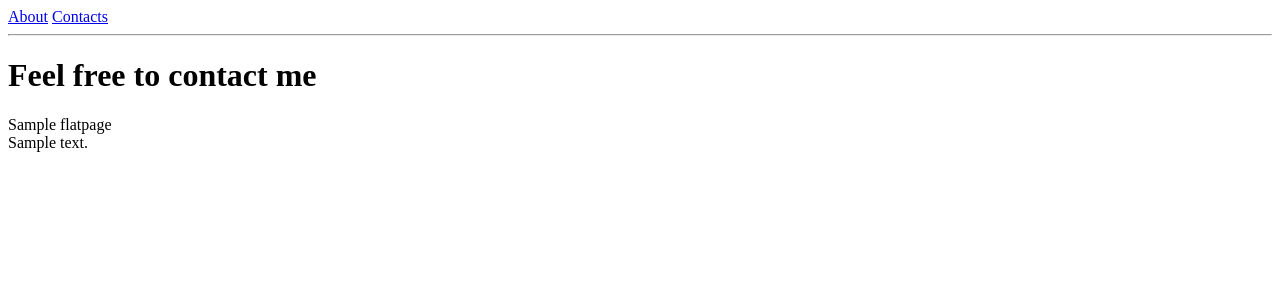
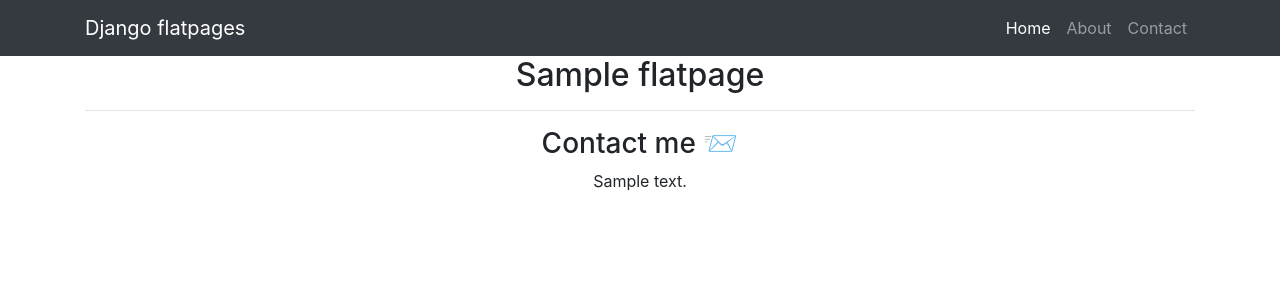
Before and after one commit to alibek-git/django-project, a Django app: template tutorial/templates/flatpages/contacts.html in a window 1280 px wide. Shown: the top 300 px of the page. Run offline with Django 4.2, Linux system fonts and the light colour scheme; the template is opened without the code that fills it: most values are stand-ins (such as "Sample title", 1, 10 or a date in 2020); data that the repository does not hold is empty; some libraries are stand-ins or nearby versions.

Commit message:
Update templates to align with bootstrap

```diff
--- a/tutorial/project/settings.py
+++ b/tutorial/project/settings.py
@@ -121,6 +121,10 @@ USE_TZ = True
 
 STATIC_URL = "static/"
 
+STATICFILES_DIRS = [
+    BASE_DIR / "static"
+]
+
 # Default primary key field type
 # https://docs.djangoproject.com/en/4.1/ref/settings/#default-auto-field
 
--- a/tutorial/templates/flatpages/contacts.html
+++ b/tutorial/templates/flatpages/contacts.html
@@ -1,9 +1,12 @@
 {% extends 'flatpages/default.html' %}
 
-{% block title %} TITLE 2 {%  endblock title %}
+{% block title %}
+{{ flatpage.title }}
+{% endblock title %}
 
 {% block content %}
-<h1>Feel free to contact me</h1>
-{{flatpage.title}}<br>
-{{flatpage.content}}
+    <h2>{{ flatpage.title }}</h2>
+    <hr>
+    <h3>Contact me 📨</h3>
+{{ flatpage.content }}
 {% endblock content %}
--- a/tutorial/templates/flatpages/default.html
+++ b/tutorial/templates/flatpages/default.html
@@ -1,13 +1,64 @@
+{% load static %}
+
+<!DOCTYPE html>
 <html lang="en">
+
 <head>
-	<meta charset="UTF-8">
-	<meta name="viewport" content="width=device-width, initial-scale=1.0">
-	<title>{% block title %} {% endblock title %}</title>
+
+  <meta charset="utf-8">
+  <meta name="viewport" content="width=device-width, initial-scale=1, shrink-to-fit=no">
+  <meta name="description" content="">
+  <meta name="author" content="">
+
+  <title>Django flatpages — {% block title %} {% endblock title %}</title>
+
+  <!-- Bootstrap core CSS -->
+  <link href="{% static 'vendor/bootstrap/css/bootstrap.min.css' %}" rel="stylesheet">
+
 </head>
+
 <body>
-	<a href="/about">About</a>
-	<a href="/contacts">Contacts</a>
-	<hr>
-	{% block content %}
-	{% endblock content %}
+
+  <!-- Navigation -->
+  <nav class="navbar navbar-expand-lg navbar-dark bg-dark static-top">
+    <div class="container">
+      <a class="navbar-brand" href="#">Django flatpages</a>
+      <button class="navbar-toggler" type="button" data-toggle="collapse" data-target="#navbarResponsive" aria-controls="navbarResponsive" aria-expanded="false" aria-label="Toggle navigation">
+        <span class="navbar-toggler-icon"></span>
+      </button>
+      <div class="collapse navbar-collapse" id="navbarResponsive">
+        <ul class="navbar-nav ml-auto">
+          <li class="nav-item active">
+            <a class="nav-link" href="#">Home
+              <span class="sr-only">(current)</span>
+            </a>
+          </li>
+          <li class="nav-item">
+            <a class="nav-link" href="/about/">About</a>
+          </li>
+          <li class="nav-item">
+            <a class="nav-link" href="/contacts/">Contact</a>
+          </li>
+        </ul>
+      </div>
+    </div>
+  </nav>
+
+  <!-- Page Content -->
+  <div class="container">
+    <div class="row">
+      <div class="col-lg-12 text-center">
+       {% block content %}
+       {{ flatpage.content }}
+       {% endblock content %}
+      </div>
+    </div>
+  </div>
+
+  <!-- Bootstrap core JavaScript -->
+  <script src="{% static 'vendor/jquery/jquery.slim.min.js' %}"></script>
+  <script src="{% static 'vendor/bootstrap/js/bootstrap.bundle.min.js' %}"></script>
+
+</body>
+
 </html>
```
